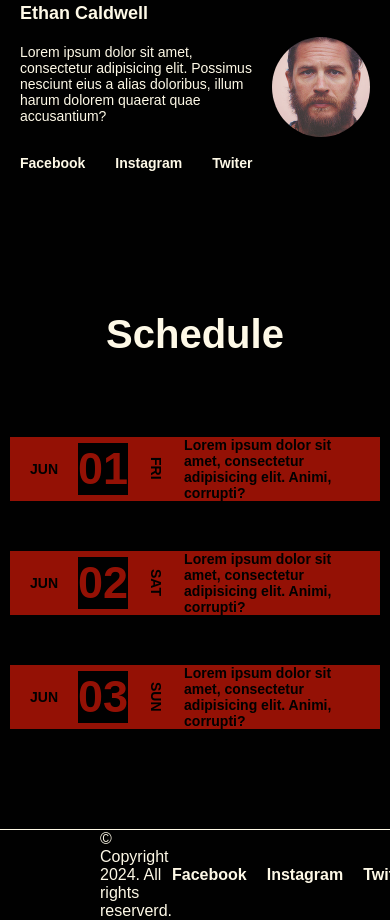
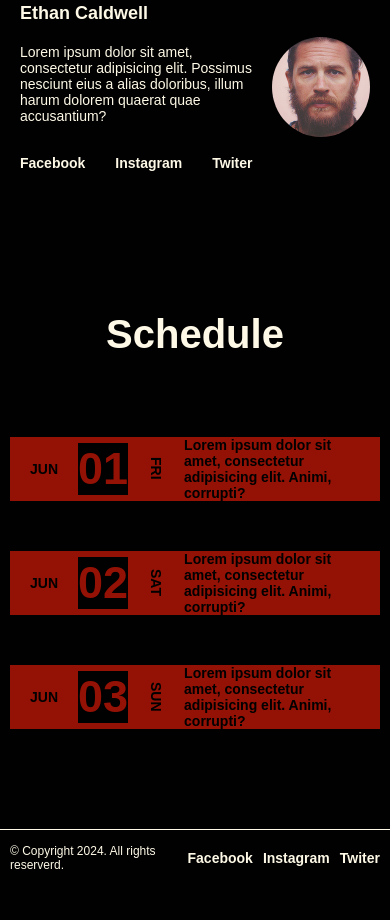
Before and after one commit to sarojsubedi1/sarojsubedi1.github.io, a plain HTML site: page art-event/index.html in a window 390 px wide. Shown: the part 2109-3029 px from the top of the page. After the commit the page ends 2995 px from the top, so only its background shows below. Drawn offline with Linux system fonts and the light colour scheme; a web font is replaced by a local one.

Commit message:
fix: resopnsive for footer

```diff
--- a/art-event/css/footer.css
+++ b/art-event/css/footer.css
@@ -19,3 +19,16 @@ footer div:nth-child(2) a {
 footer div:nth-child(2) a:hover {
   color: var(--fg-alt);
 }
+
+@media screen and (max-width: 480px) {
+  footer {
+    padding: 0px 10px;
+    font-size: 12px;
+  }
+  footer div:nth-child(2) {
+    gap: 10px;
+  }
+  footer div:nth-child(2) a {
+    font-size: 14px;
+  }
+}
```
